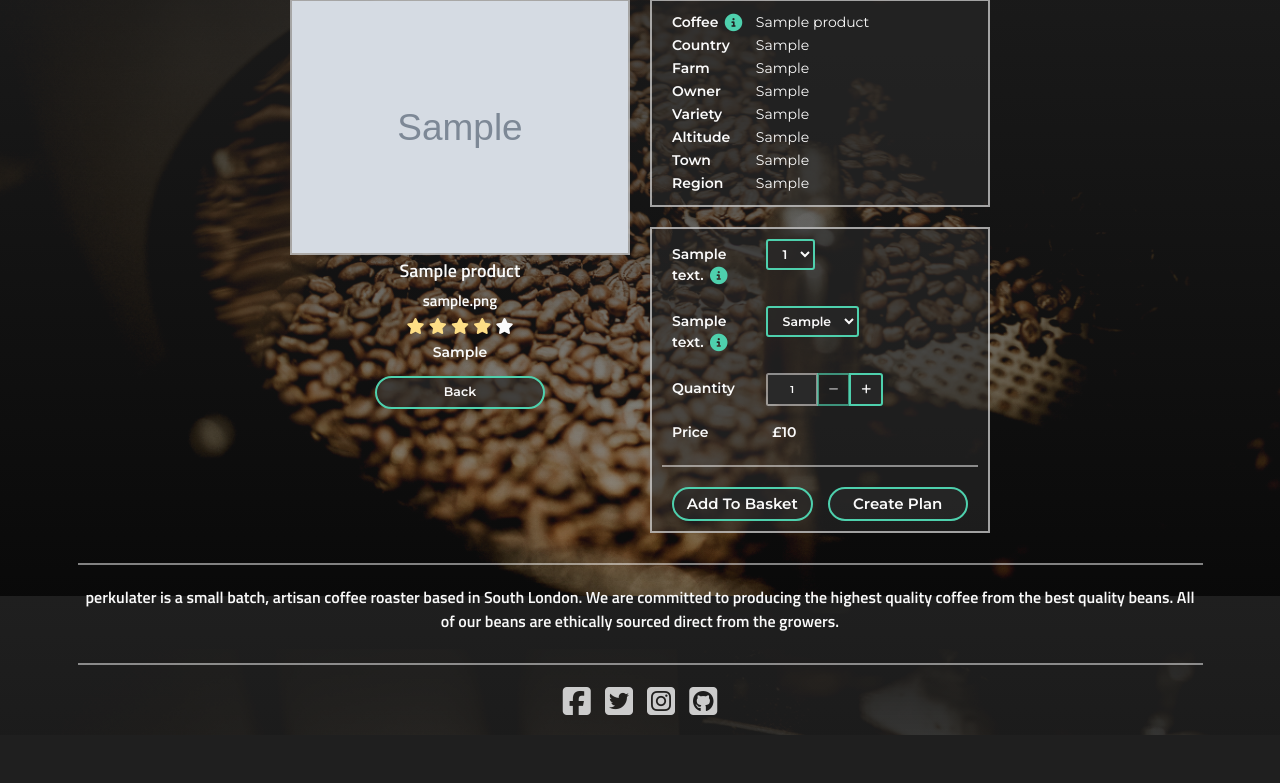
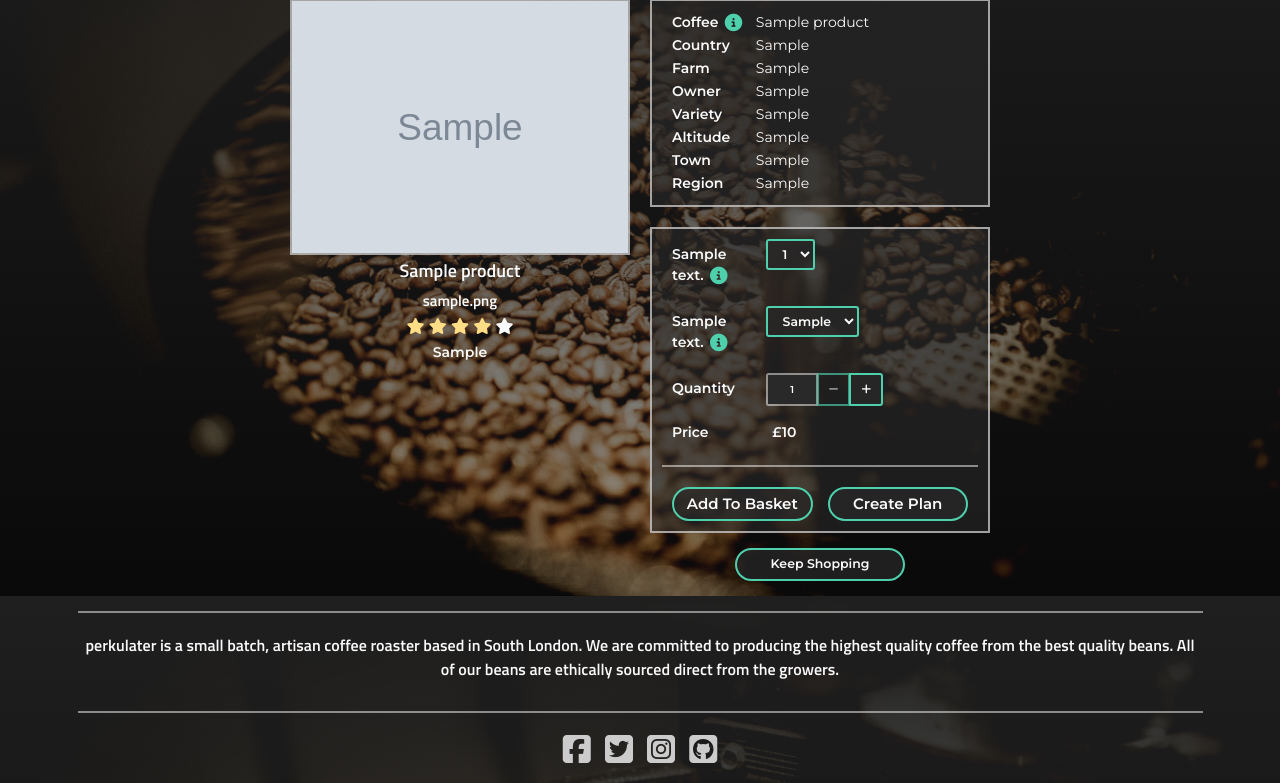
Before and after one commit to richardhenyash/perkulater, a Django app: template products/templates/products/product_detail.html in a window 1280 px wide. Shown: the part 204-987 px from the top of the page. Before the commit the page ends 939 px from the top, so only its background shows below. Run offline with Django 3.2, Linux system fonts and the light colour scheme; tables that the repository leaves empty hold one stand-in row (values such as "Sample post"); the template is opened without the code that fills it: values that come from a table or form of the project are taken from there, most other values are stand-ins (such as "Sample title", 1, 10 or a date in 2020); grey boxes marked "Sample" are stand-in pictures; some libraries are stand-ins or nearby versions.

Commit message:
move back button on priducts detail page, rename to keep shopping

```diff
--- a/products/templates/products/product_detail.html
+++ b/products/templates/products/product_detail.html
@@ -32,12 +32,6 @@
                 <i id="star-5" class="fas fa-star"></i>
             </div>
             <h6 class="price-text text-center pt-2">{{ product.friendly_price }}</h6>
-            <div class="text-center pt-3">
-                <a href="{% url 'products' %}"
-                    class="btn btn-outline-light btn-lg btn-outline-green rounded-pill px-2 w-50">
-                    Back
-                </a>
-            </div>
         </div>
         <div class="col-sm-12 col-md-6 p-3">
             <div class="product-detail-container p-3 px-3">
@@ -84,7 +78,8 @@
                 </table>
             </div>
             <div class="p-3"></div>
-            <form class="product-detail-container">
+            <div class="product-detail-container">
+                <form>
                     <div class="form-row">
                         <div id="product-size-selector" class="input-group col-12 p-3">
                             <div class="col-4 text-left">
@@ -179,6 +174,13 @@
                     </div>
                 <form>
                 </div>
+                <div class="text-center pt-4">
+                    <a href="{% url 'products' %}"
+                        class="btn btn-outline-light btn-lg btn-outline-green rounded-pill px-2 w-50">
+                        Keep Shopping
+                    </a>
+                </div>
+        </div>
         {{ product_price_dict|json_script:"product-price-dict" }}
     </div>
     <!-- Information Modal -->
```
Lines whose indentation alone changed are shown as unchanged.
